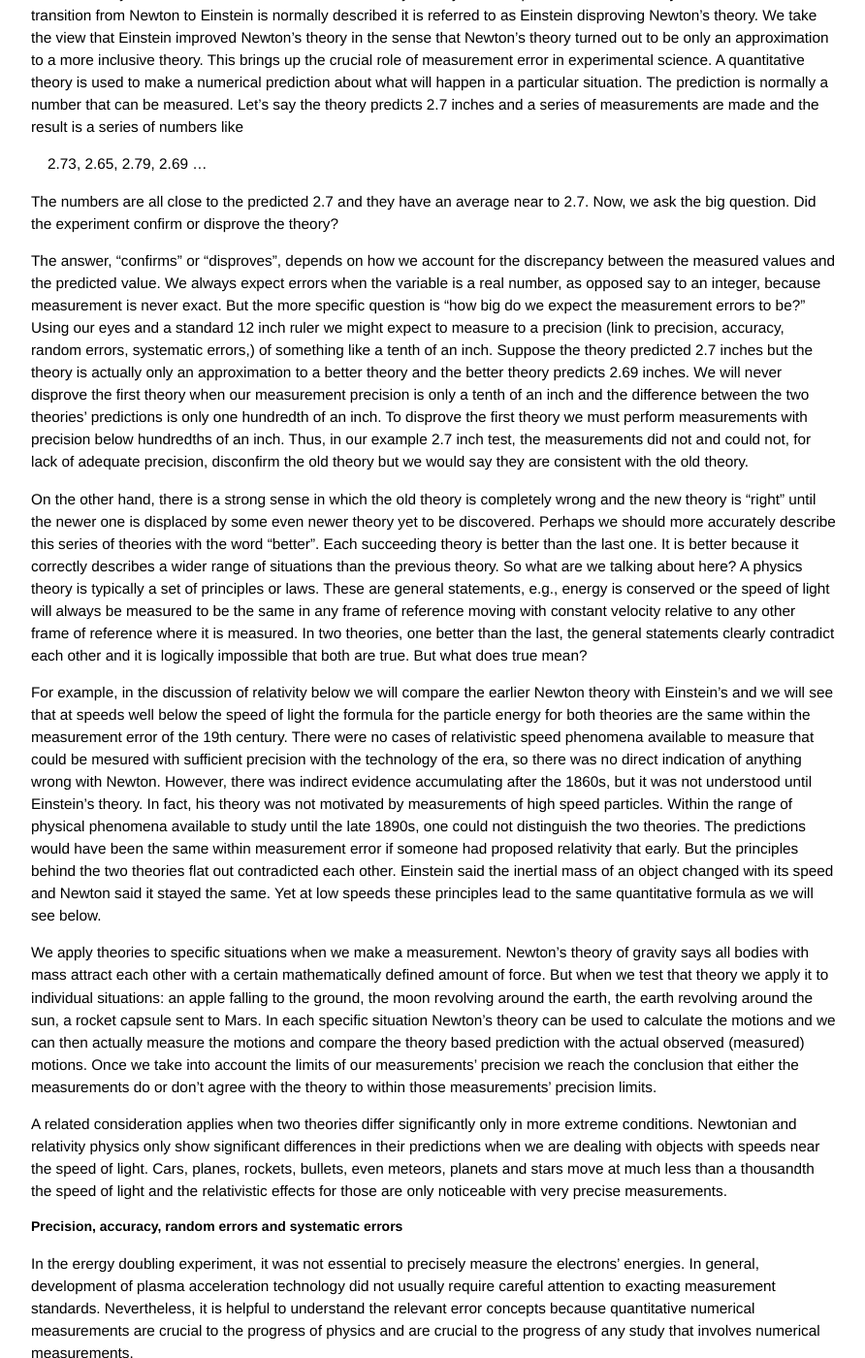
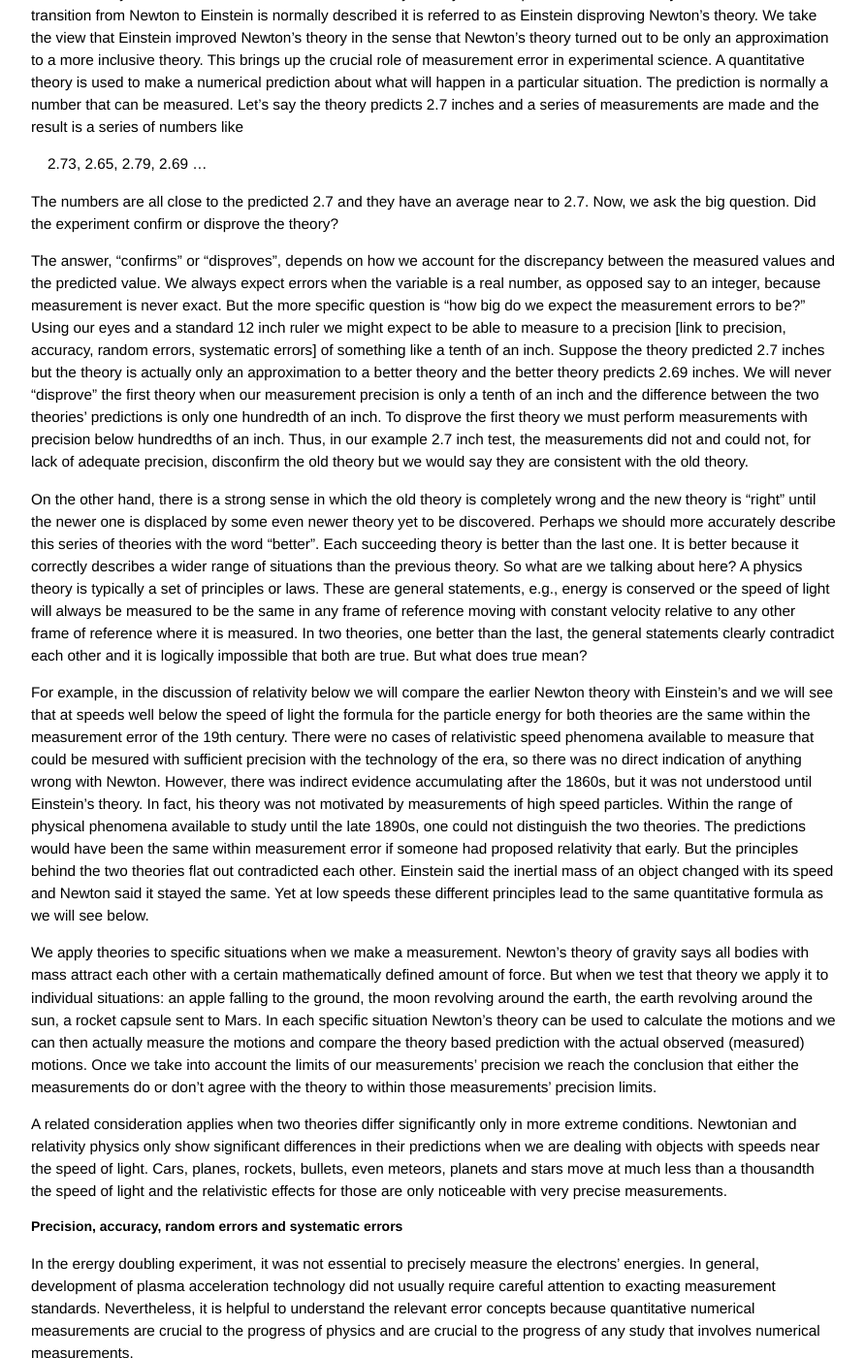
Before and after one commit to grbfacet/facet, a Jekyll site: the page built from principles-of-physics-tutorial.md, in a window 1280 px wide and 1400 px high, scrolled down 5569 px. Shown: the whole window at 97% size, without its empty margins (193-1085 px from the left). Built offline with Jekyll 4.4.1, drawn with Linux system fonts in a browser that asks for light colours.

Commit message:
Update principles-of-physics-tutorial.md

```diff
--- a/principles-of-physics-tutorial.md
+++ b/principles-of-physics-tutorial.md
@@ -123,11 +123,11 @@ In the relativity tutorial we will discuss Einstein's Relativity Theory which im
 
 The numbers are all close to the predicted 2.7 and they have an average near to 2.7. Now, we ask the big question. Did the experiment confirm or disprove the theory?
 
-The answer, “confirms” or “disproves”, depends on how we account for the discrepancy between the measured values and the predicted value. We always expect errors when the variable is a real number, as opposed say to an integer, because measurement is never exact. But the more specific question is “how big do we expect the measurement errors to be?” Using our eyes and a standard 12 inch ruler we might expect to measure to a precision (link to precision, accuracy, random errors, systematic errors,) of something like a tenth of an inch. Suppose the theory predicted 2.7 inches but the theory is actually only an approximation to a better theory and the better theory predicts 2.69 inches. We will never disprove the first theory when our measurement precision is only a tenth of an inch and the difference between the two theories’ predictions is only one hundredth of an inch. To disprove the first theory we must perform measurements with precision below hundredths of an inch. Thus, in our example 2.7 inch test, the measurements did not and could not, for lack of adequate precision, disconfirm the old theory but we would say they are consistent with the old theory.
+The answer, “confirms” or “disproves”, depends on how we account for the discrepancy between the measured values and the predicted value. We always expect errors when the variable is a real number, as opposed say to an integer, because measurement is never exact. But the more specific question is “how big do we expect the measurement errors to be?” Using our eyes and a standard 12 inch ruler we might expect to be able to measure to a precision [link to precision, accuracy, random errors, systematic errors] of something like a tenth of an inch. Suppose the theory predicted 2.7 inches but the theory is actually only an approximation to a better theory and the better theory predicts 2.69 inches. We will never "disprove" the first theory when our measurement precision is only a tenth of an inch and the difference between the two theories’ predictions is only one hundredth of an inch. To disprove the first theory we must perform measurements with precision below hundredths of an inch. Thus, in our example 2.7 inch test, the measurements did not and could not, for lack of adequate precision, disconfirm the old theory but we would say they are consistent with the old theory.
 
 On the other hand, there is a strong sense in which the old theory is completely wrong and the new theory is “right” until the newer one is displaced by some even newer theory yet to be discovered. Perhaps we should more accurately describe this series of theories with the word “better”. Each succeeding theory is better than the last one. It is better because it correctly describes a wider range of situations than the previous theory. So what are we talking about here? A physics theory is typically a set of principles or laws. These are general statements, e.g., energy is conserved or the speed of light will always be measured to be the same in any frame of reference moving with constant velocity relative to any other frame of reference where it is measured. In two theories, one better than the last, the general statements clearly contradict each other and it is logically impossible that both are true. But what does true mean?
 
-For example, in the discussion of relativity below we will compare the earlier Newton theory with Einstein’s and we will see that at speeds well below the speed of light the formula for the particle energy for both theories are the same within the measurement error of the 19th century. There were no cases of relativistic speed phenomena available to measure that could be mesured with sufficient precision with the technology of the era, so there was no direct indication of anything wrong with Newton. However, there was indirect evidence accumulating after the 1860s, but it was not understood until Einstein’s theory. In fact, his theory was not motivated by measurements of high speed particles. Within the range of physical phenomena available to study until the late 1890s, one could not distinguish the two theories. The predictions would have been the same within measurement error if someone had proposed relativity that early. But the principles behind the two theories flat out contradicted each other. Einstein said the inertial mass of an object changed with its speed and Newton said it stayed the same. Yet at low speeds these principles lead to the same quantitative formula as we will see below.
+For example, in the discussion of relativity below we will compare the earlier Newton theory with Einstein’s and we will see that at speeds well below the speed of light the formula for the particle energy for both theories are the same within the measurement error of the 19th century. There were no cases of relativistic speed phenomena available to measure that could be mesured with sufficient precision with the technology of the era, so there was no direct indication of anything wrong with Newton. However, there was indirect evidence accumulating after the 1860s, but it was not understood until Einstein’s theory. In fact, his theory was not motivated by measurements of high speed particles. Within the range of physical phenomena available to study until the late 1890s, one could not distinguish the two theories. The predictions would have been the same within measurement error if someone had proposed relativity that early. But the principles behind the two theories flat out contradicted each other. Einstein said the inertial mass of an object changed with its speed and Newton said it stayed the same. Yet at low speeds these different principles lead to the same quantitative formula as we will see below.
 
 We apply theories to specific situations when we make a measurement. Newton’s theory of gravity says all bodies with mass attract each other with a certain mathematically defined amount of force. But when we test that theory we apply it to individual situations: an apple falling to the ground, the moon revolving around the earth, the earth revolving around the sun, a rocket capsule sent to Mars. In each specific situation Newton’s theory can be used to calculate the motions and we can then actually measure the motions and compare the theory based prediction with the actual observed (measured) motions. Once we take into account the limits of our measurements’ precision we reach the conclusion that either the measurements do or don’t agree with the theory to within those measurements' precision limits.
 
```
